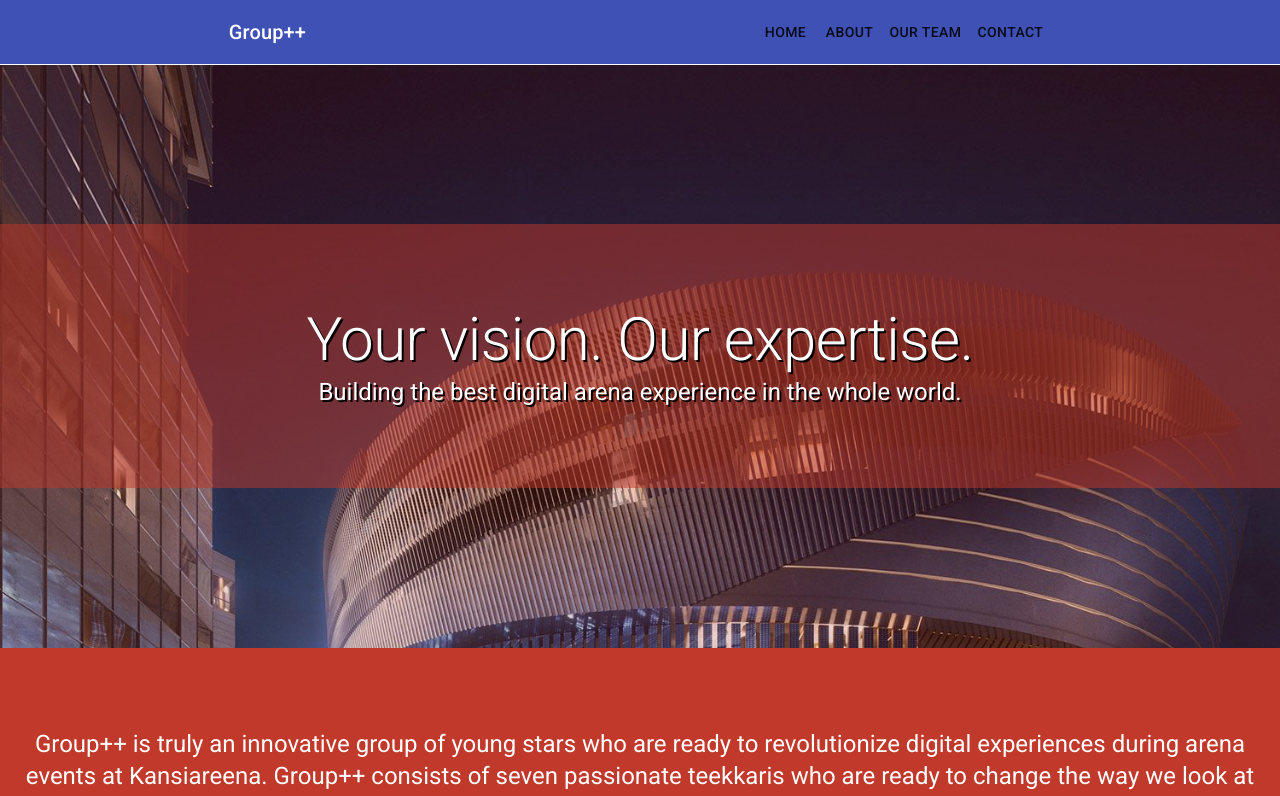
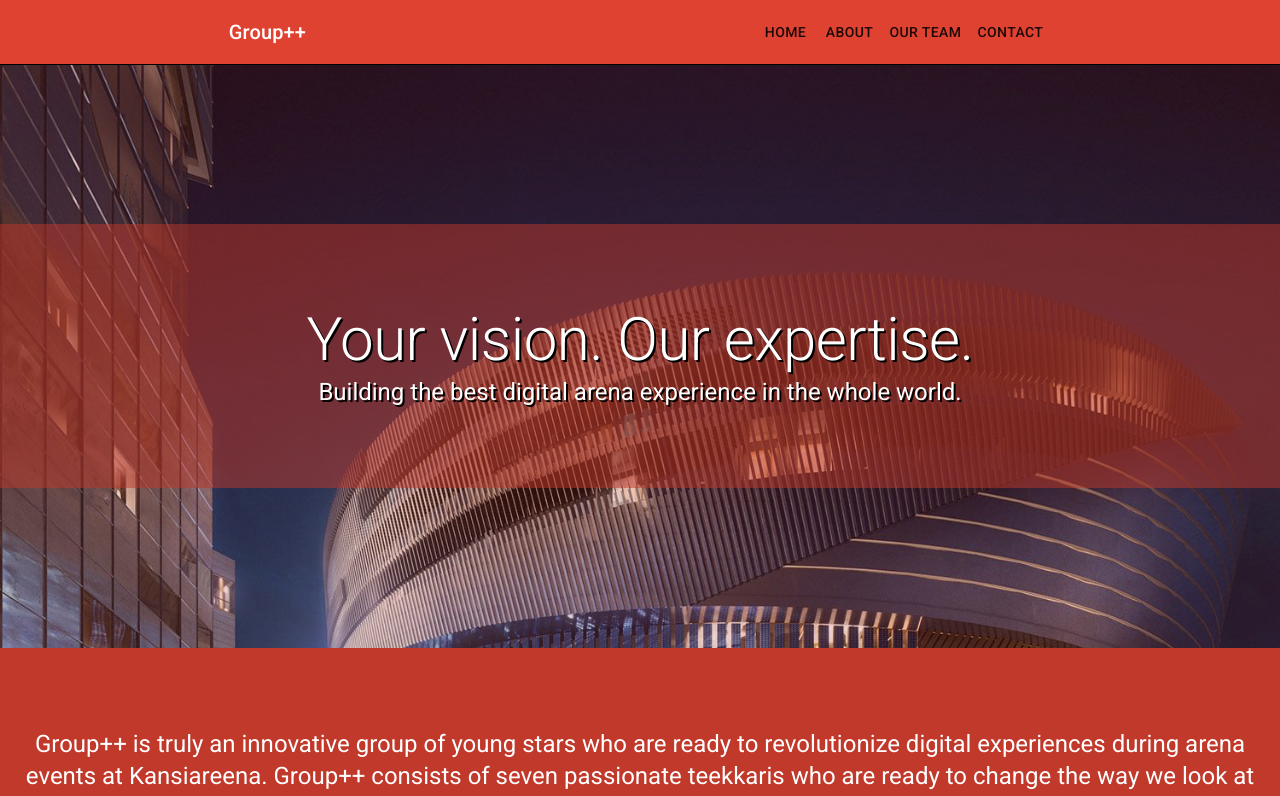
Before and after one commit to kapseliboi/student-project-infopage, a React app: page / in a window 1280 px wide. Shown: the top 796 px of the page. Built offline with nearby package versions, Linux system fonts and the light colour scheme.

Commit message:
Added scroll to top and edited styling

```diff
--- a/src/components/Navbar.tsx
+++ b/src/components/Navbar.tsx
@@ -17,7 +17,8 @@ import * as texts from '../assets/pageTexts.json';
 
 const useStyles = makeStyles((theme: Theme) => createStyles({
     root: {
-        borderBottom: `1px solid ${theme.palette.common.white}`
+        borderBottom: `1px solid ${theme.palette.common.black}`,
+        background: '#e04232',
     },
     toolbar: {
         justifyContent: 'space-around',
@@ -36,6 +37,10 @@ const HideOnScroll: React.FC = ( { children } ) => {
             { children }
         </Slide>
     );
+}
+
+const scrollToTop = () => {
+    window.scrollTo({top: 0, left: 0, behavior: 'smooth'});
 }
 
 const Navbar: React.FC = () => {
@@ -59,10 +64,10 @@ const Navbar: React.FC = () => {
                             {texts.groupName}
                         </Link>
                         <div>
-                            <Button variant='text'>
+                            <Button variant='text' onClick={scrollToTop}>
                                 {texts.navBar.home}
                             </Button>
-                            <Button variant='text'>
+                            <Button variant='text' onClick={scrollToTop}>
                                 {texts.navBar.about}
                             </Button>
                             <Button variant='text'>
```
